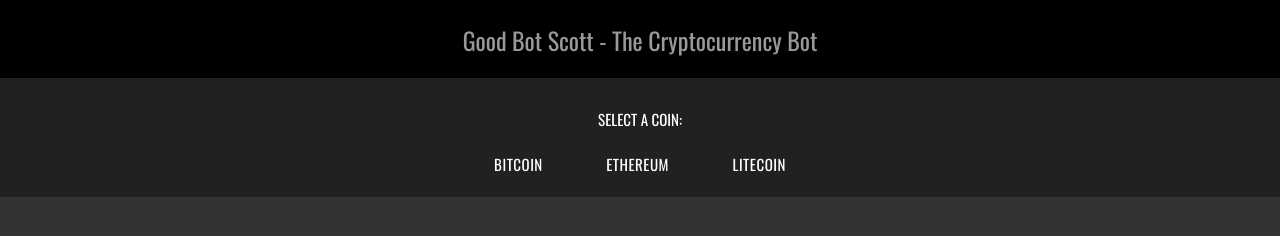
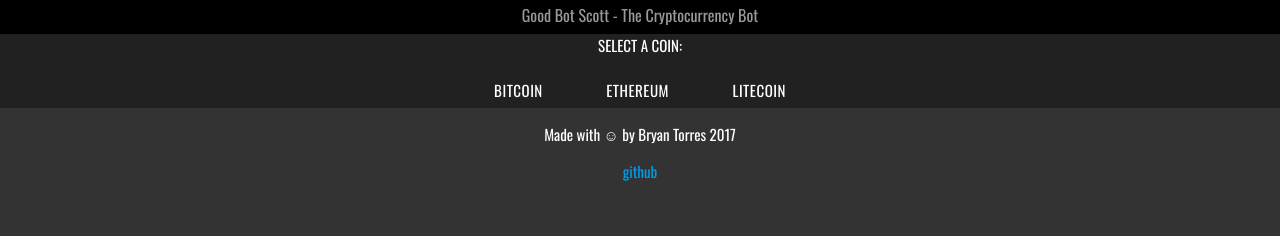
Before and after one commit to brytorres/goodBotScott, a website: page index.html in a window 1280 px wide. Drawn offline with nearby package versions, Linux system fonts and the light colour scheme; no server answers.

Commit message:
Fix header margins

```diff
--- a/assets/css/app.css
+++ b/assets/css/app.css
@@ -7,15 +7,14 @@
 }
 h1 {
   color: #999;
-  font-size: 24px
+  font-size: 16px
 }
 .header {
-  margin-top: -35px;
-  padding: 30px
+  margin-top: -30px;
+  margin-bottom: -35px;
+  padding: 5px
 }
 .select-coin {
-  margin-top: -30px;
-  padding: 1rem;
 }
 .box {
   width:50%;
--- a/assets/js/app.js
+++ b/assets/js/app.js
@@ -103,7 +103,6 @@
             var spread = parseFloat(priceLow - priceHigh).toFixed(2);
 
             var tickerOutput = `
-            <br>
             <div class="box price">
                 <div class="col l12">
                     <h5 class="center">Market Ticker</h5>
--- a/index.html
+++ b/index.html
@@ -30,16 +30,21 @@
         <button class="btn btn-flat white-text" id="litecoin">Litecoin</button>
     </div>
 
-    <div class="row container center">
+    <div class="row container center" style="margin-top: -15px;">
         <div class="center">
             <div id="coinInfo"></div>
         </div>
     </div>
 
-    <div class="row container center">
+    <div class="row container center" style="margin-top: -10px;">
         <div class="center">
             <div id="tickerInfo"></div>
         </div>
+    </div>
+
+    <div class="container-fluid center">
+        <p class="center">Made with &#9786; by Bryan Torres 2017</p>
+        <a href="https://github.com/brytorres/goodBotScott" class="center">github</a>
     </div>
 
     <script src="https://cdnjs.cloudflare.com/ajax/libs/jquery/3.2.1/jquery.min.js"></script>
```
